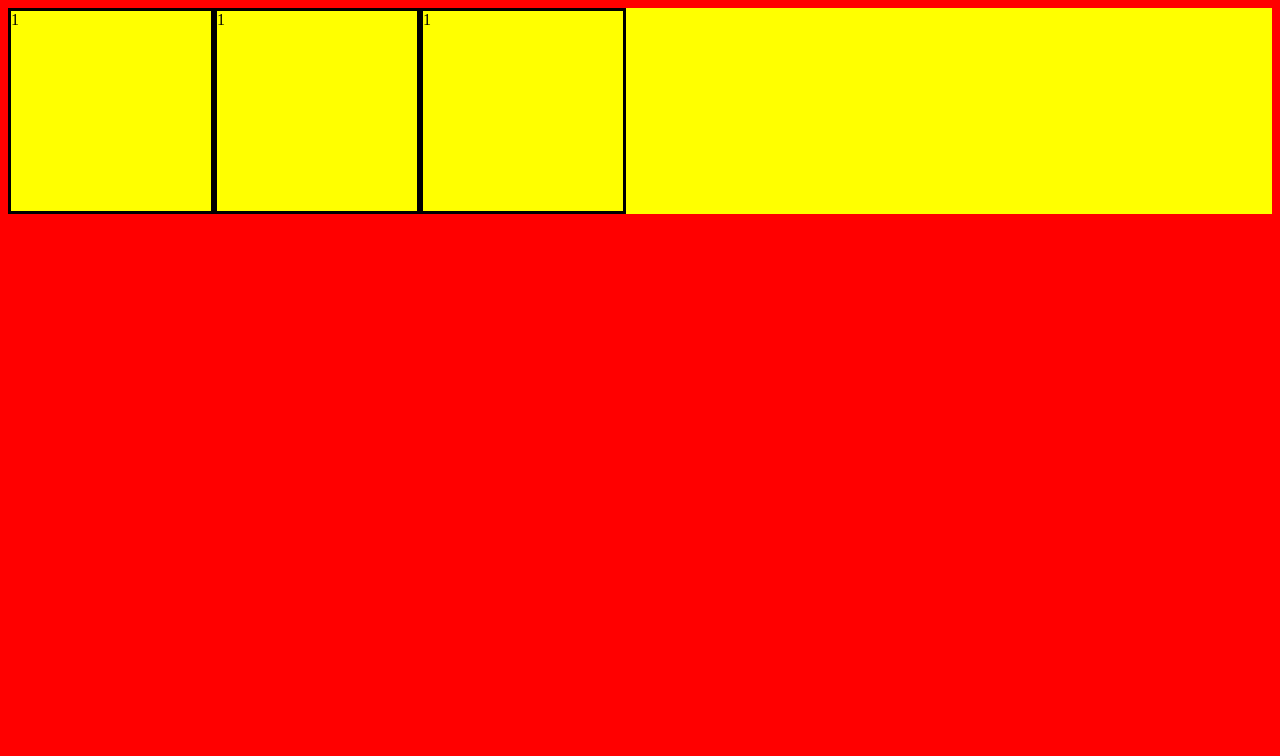
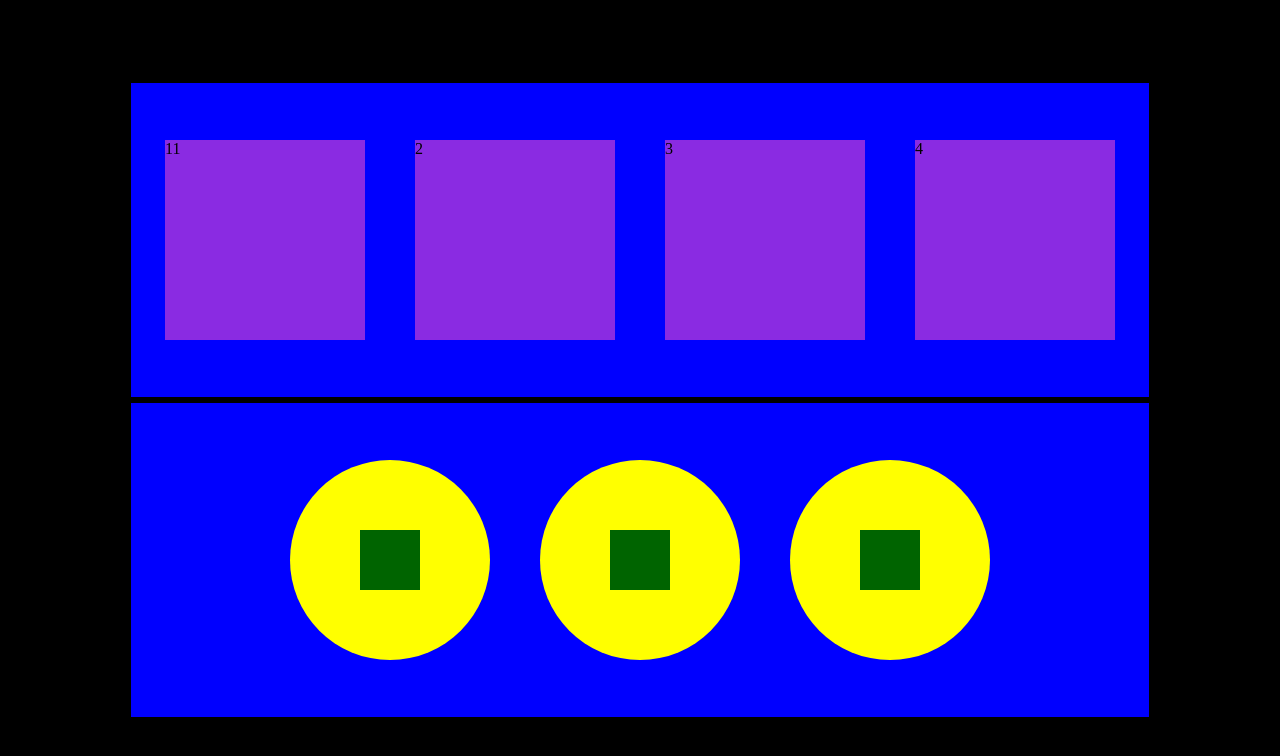
Before and after one commit to FernandoLion/webLion, a plain HTML site: page FlexBox/index.html in a window 1280 px wide. Drawn offline with Linux system fonts and the light colour scheme.

Commit message:
ya hicimos lo de clase

```diff
--- a/FlexBox/CSS/styles.css
+++ b/FlexBox/CSS/styles.css
@@ -1,15 +1,65 @@
-body{
-    background-color: red;
+* {
+    margin: 0;
+    padding: 0;
+    box-sizing: border-box;
 }
 
-.caja{
-    width: 200px;
-    height: 200px;
+#principal {
+
+    width: 80vw;
+    height: 80vh;
+    background-color: blue;
+}
+
+body {
+    background-color: black;
+    height: 100vh;
+    display: flex;
+    justify-content: center;
+    align-items: center;
+}
+
+.contenedor {
+    display: flex;
+    width: 100%;
+    min-height: 50%;
     border: solid black;
 }
 
-#padre{
+.caja {
+    height: 200px;
+    width: 200px;
+    background-color: blueviolet;
+}
+
+#cajaCuadros {
     display: flex;
+    justify-content: center;
+    align-items: center;
+    gap: 50px;
+    flex-wrap: wrap;
+}
+
+.bola {
+    display: flex;
+    border-radius: 50%;
+    height: 200px;
+    width: 200px;
     background-color: yellow;
-    height: 100hv;
+    align-items: center;
+    justify-content: center;
 }
+
+.cajita {
+    width: 30%;
+    height: 30%;
+    background-color: darkgreen;
+}
+
+#cajaBolas {
+    display: flex;
+    justify-content: center;
+    align-items: center;
+    gap: 50px;
+    flex-wrap: nowrap;
+}
--- a/FlexBox/index.html
+++ b/FlexBox/index.html
@@ -9,10 +9,35 @@
 <link rel="stylesheet" href="./CSS/styles.css">
 
 <body>
-    <div id="padre">
-        <div class="caja">1</div>
-        <div class="caja">1</div>
-        <div class="caja">1</div>
+    <div id="principal">
+        <div class="contenedor" id="cajaCuadros">
+
+            <div class="caja">11</div>
+            <div class="caja">2</div>
+            <div class="caja">3</div>
+            <div class="caja">4</div>
+
+        </div>
+
+        <div class="contenedor" id="cajaBolas">
+
+
+            <div class="bola">
+                <div class="cajita"></div>
+            </div>
+            <div class="bola">
+                <div class="cajita"></div>
+
+            </div>
+            <div class="bola">
+                <div class="cajita"></div>
+
+            </div>
+
+
+
+        </div>
+
     </div>
 </body>
 
```
